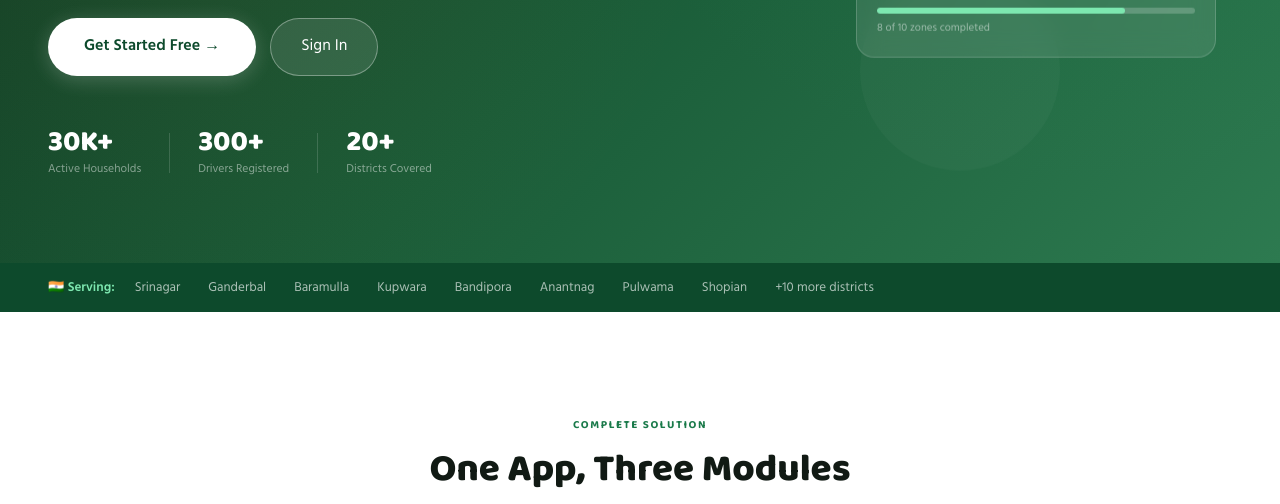
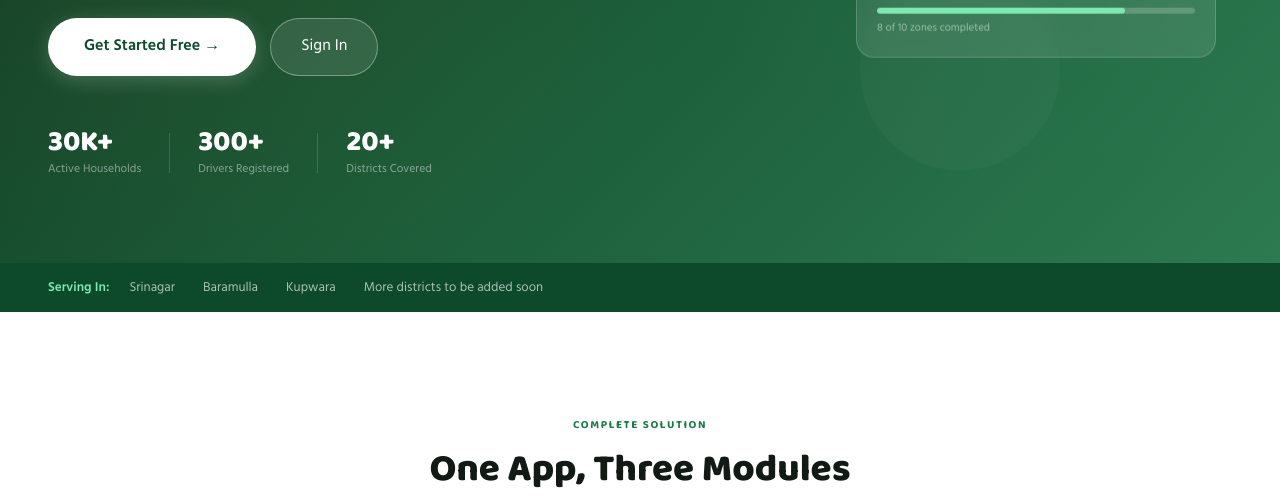
Before and after one commit to Shaikwani/Neatnest-project, a plain HTML site: page index.html in a window 1280 px wide. Shown: the part 537-1041 px from the top of the page. Drawn offline with Linux system fonts and the light colour scheme.

Commit message:
Update index.html

```diff
--- a/index.html
+++ b/index.html
@@ -137,17 +137,12 @@
 
   <!-- ═══════════ CITIES STRIP ═══════════ -->
   <div class="cities-strip">
-    <span class="strip-label">🇮🇳 Serving:</span>
+    <span class="strip-label">Serving In: </span>
     <div class="strip-cities">
       <span>Srinagar</span>
-      <span>Ganderbal</span>
       <span>Baramulla</span>
       <span>Kupwara</span>
-      <span>Bandipora</span>
-      <span>Anantnag</span>
-      <span>Pulwama</span>
-      <span>Shopian</span>
-      <span>+10 more districts</span>
+      <span>More districts to be added soon</span>
     </div>
   </div>
 
```
